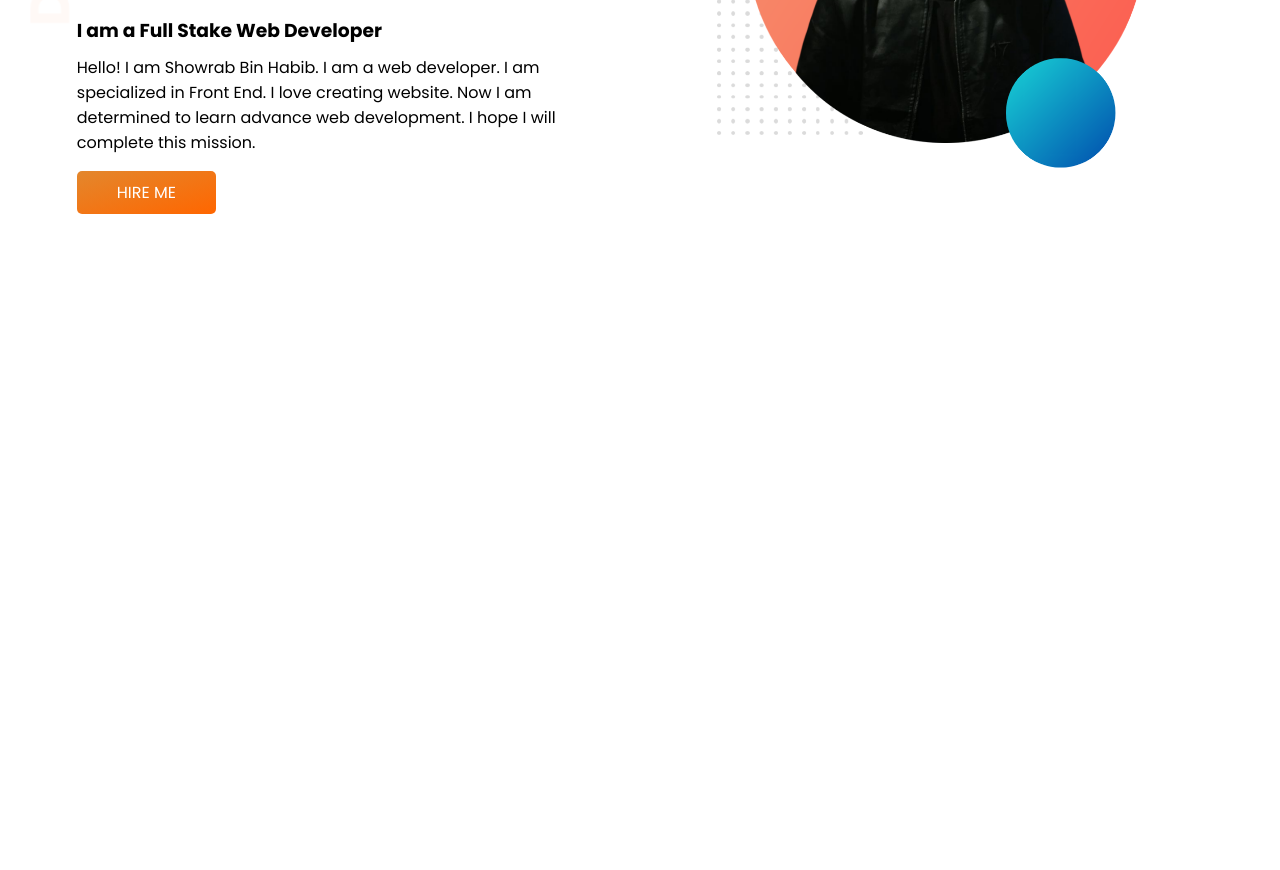
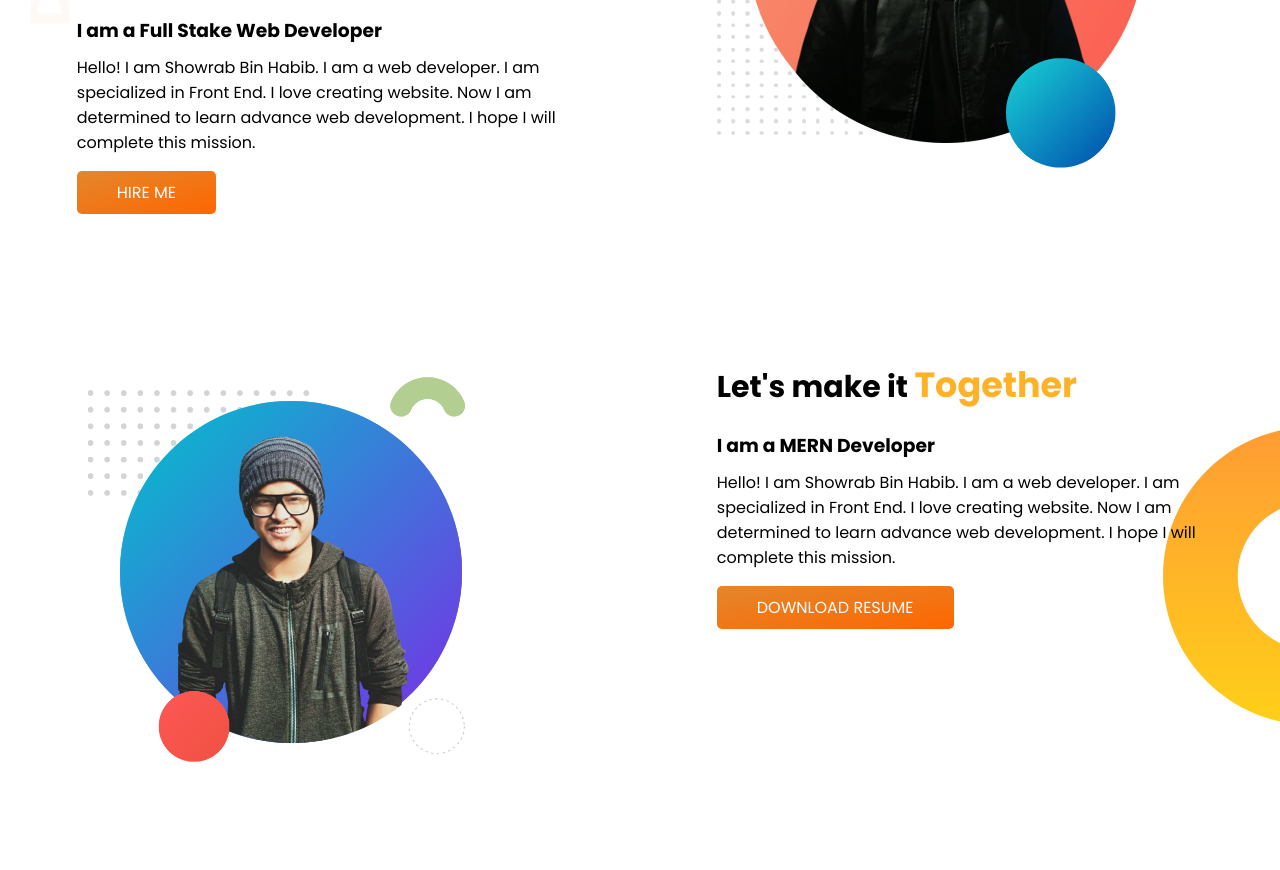
Before and after one commit to showrab09/developer-website, a plain HTML site: page index.html in a window 1280 px wide. Shown: the part 336-1206 px from the top of the page. Before the commit the page ends 800 px from the top, so only its background shows below. Drawn offline with Linux system fonts and the light colour scheme.

Commit message:
second page done

```diff
--- a/index.html
+++ b/index.html
@@ -29,5 +29,25 @@
     <img src="images/me1.png" alt="My first pic">
 </div>
 </section>
+
+<section class="second">
+    <div class="half">
+        <img src="images/me2.png" alt="My first pic">
+    </div>
+    <div class="half">
+        <div class="head">
+
+    <h1 class="together">Let's make it <span> Together</span></h1>
+        </div>
+        <div class="head2">
+    <h3>I am a MERN Developer</h3>
+</div>
+<div class="about">
+    <p>Hello! I am Showrab Bin Habib. I am a web developer. I am specialized in Front End. I love creating website. Now I am determined to learn advance web development. I hope I will complete this mission.</p>
+</div>
+    <a class="link-button"href="https://www.linkedin.com/in/showrab-bin-habib-1063521b3/" target="_blank">Download Resume</a>
+</div>
+
+</section>
 </body>
 </html>
--- a/style.css
+++ b/style.css
@@ -17,6 +17,12 @@ section {
   width: 50%;
   padding: 6%;
 }
+.together {
+  font-size: 30px;
+}
+.together span {
+  font-size: 35px;
+}
 .half img {
   width: 88%;
 }
@@ -32,6 +38,12 @@ section {
 .top {
   background-image: url(images/top-banner.png);
   background-repeat: no-repeat;
+  margin-bottom: 0px;
+}
+.second {
+  background-image: url(images/dream-bg.png);
+  background-repeat: no-repeat;
+  background-position: right;
 }
 .link-button {
   padding: 10px 40px;
```
